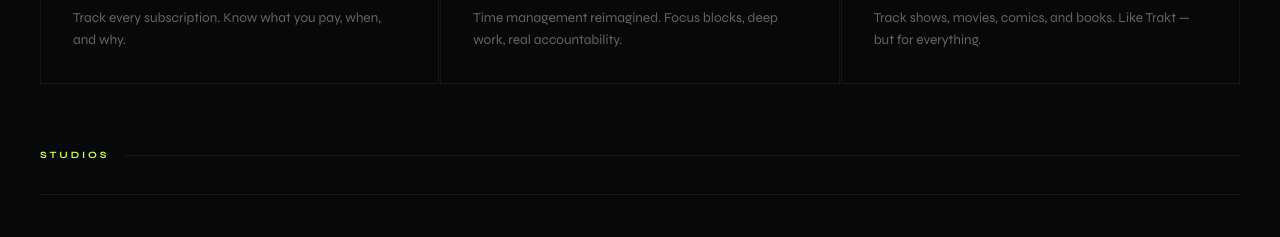
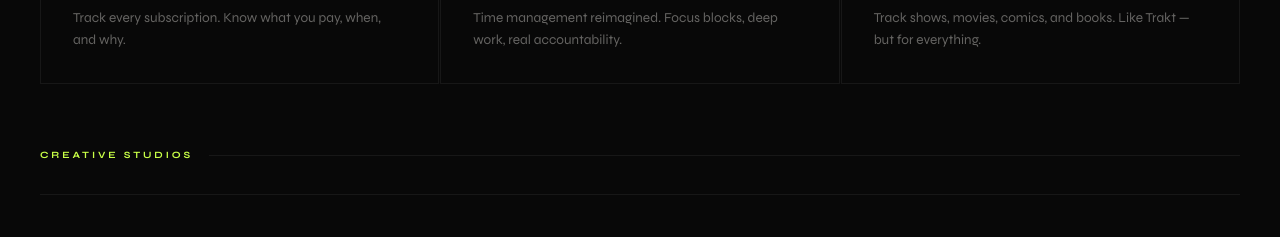
Before and after one commit to webvanguardai/beatlabs-web, a Next.js app: page / in a window 1280 px wide. Shown: the part 1748-1985 px from the top of the page. Built offline with nearby package versions, Linux system fonts and the light colour scheme.

Commit message:
fix: rename Studios to Creative Studios

```diff
--- a/app/page.tsx
+++ b/app/page.tsx
@@ -315,7 +315,7 @@ export default function Home() {
           {/* ─── STUDIOS ─── */}
           <div style={{ marginBottom: '4rem' }}>
             <div style={{ display: 'flex', alignItems: 'center', gap: '1rem', marginBottom: '2rem' }}>
-              <span style={{ fontSize: '0.6rem', color: 'var(--lime)', letterSpacing: '0.3em', fontFamily: 'var(--font-syne)', fontWeight: 700 }}>STUDIOS</span>
+              <span style={{ fontSize: '0.6rem', color: 'var(--lime)', letterSpacing: '0.3em', fontFamily: 'var(--font-syne)', fontWeight: 700 }}>CREATIVE STUDIOS</span>
               <div style={{ flex: 1, height: '1px', background: 'rgba(255,255,255,0.06)' }} />
             </div>
 
```
